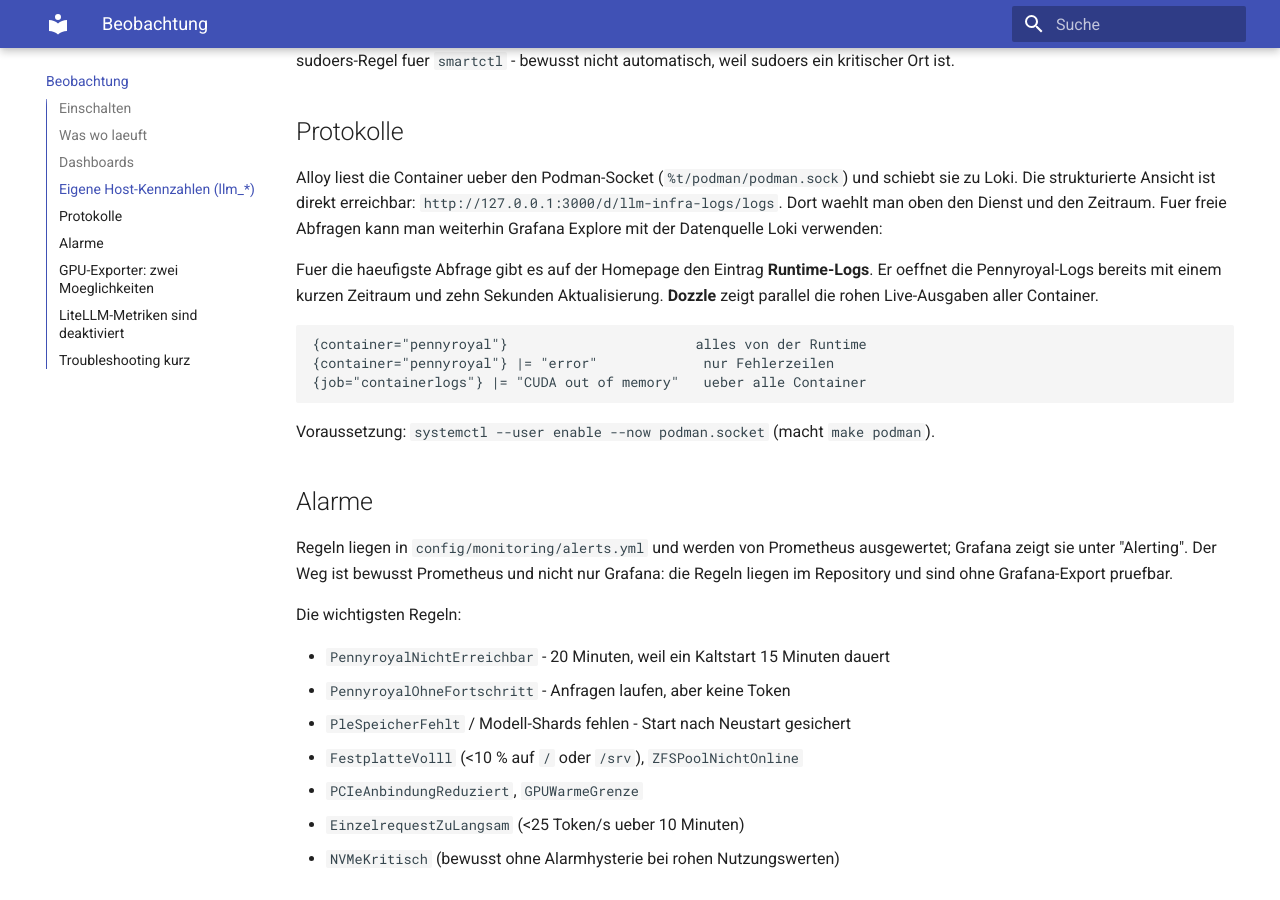
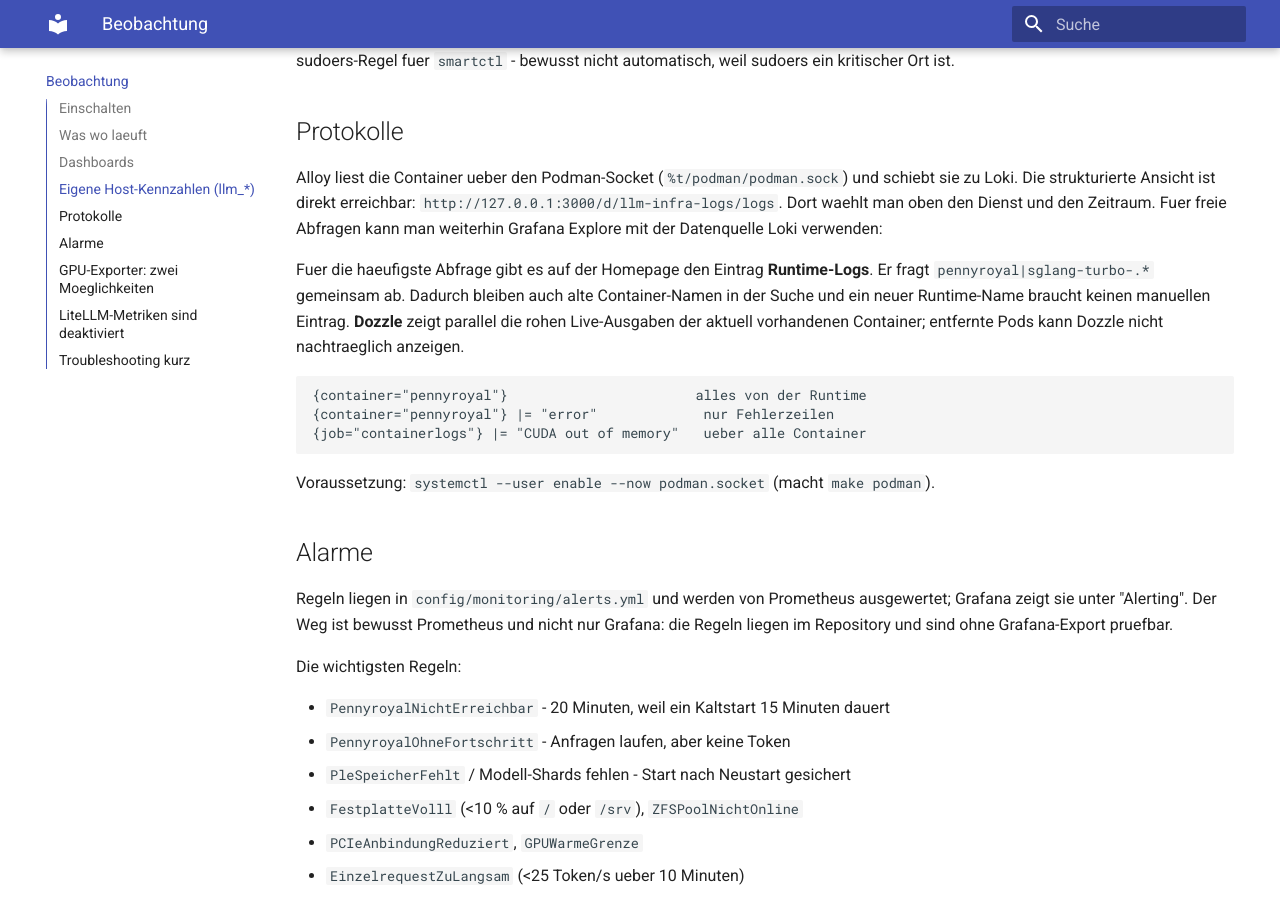
Before and after one commit to thomasdenk79-cyber/llm-infra-setup, an MkDocs documentation site: the page built from docs/monitoring.md, in a window 1280 px wide and 900 px high, scrolled down 2368 px. Built offline with MkDocs 1.6.1 and Material for MkDocs 9.7.7, drawn with Linux system fonts in a browser that asks for light colours.

````diff
--- a/docs/monitoring.md
+++ b/docs/monitoring.md
@@ -97,9 +97,11 @@ und den Zeitraum. Fuer freie Abfragen kann man weiterhin Grafana Explore mit
 der Datenquelle Loki verwenden:
 
 Fuer die haeufigste Abfrage gibt es auf der Homepage den Eintrag
-**Runtime-Logs**. Er oeffnet die Pennyroyal-Logs bereits mit einem kurzen
-Zeitraum und zehn Sekunden Aktualisierung. **Dozzle** zeigt parallel die
-rohen Live-Ausgaben aller Container.
+**Runtime-Logs**. Er fragt `pennyroyal|sglang-turbo-.*` gemeinsam ab. Dadurch
+bleiben auch alte Container-Namen in der Suche und ein neuer Runtime-Name
+braucht keinen manuellen Eintrag. **Dozzle** zeigt parallel die rohen
+Live-Ausgaben der aktuell vorhandenen Container; entfernte Pods kann Dozzle
+nicht nachtraeglich anzeigen.
 
 ```
 {container="pennyroyal"}                       alles von der Runtime
````
Also changed, not shown: docs/HANDOFF.md (+5 -1 lines), 2 other files.
